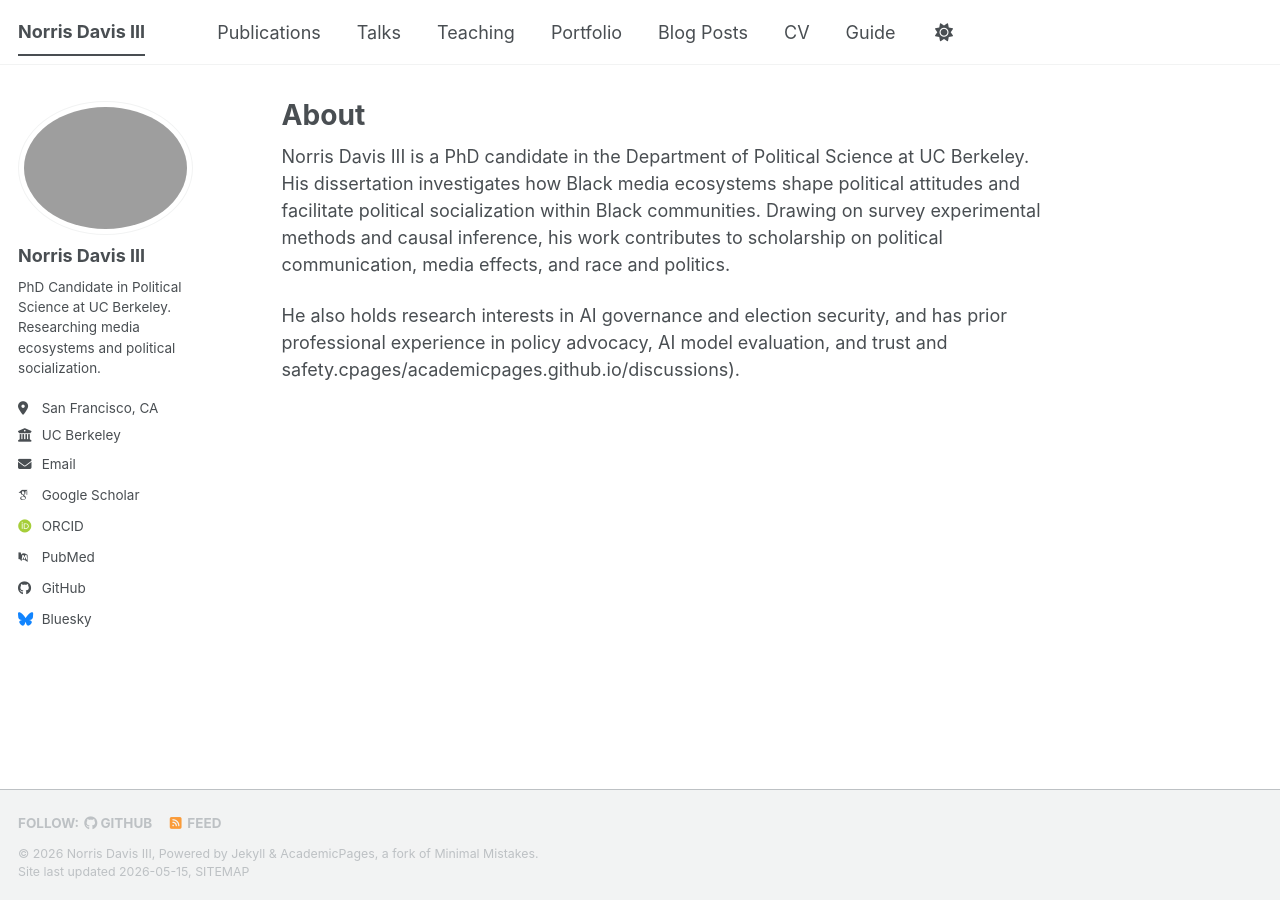
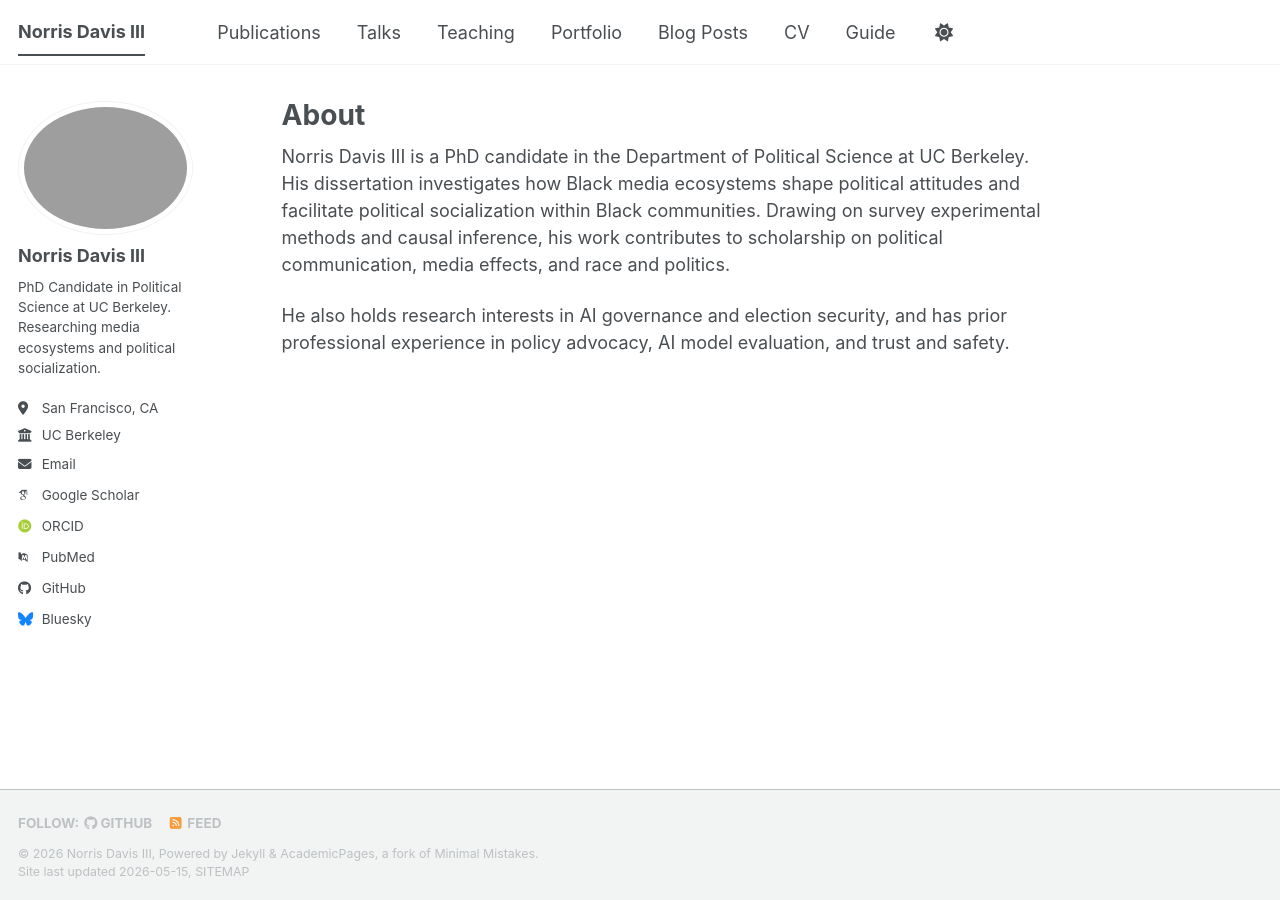
Before and after one commit to Nldavis1/norrisdavisiii, a Jekyll site: the page built from _pages/about.md, in a window 1280 px wide. Built offline with Jekyll 4.4.1, drawn with Linux system fonts in a browser that asks for light colours; some web fonts are replaced; a script bundle is joined from its source files by our own code; library files that are not in the unit come from our copies.

Commit message:
Update about.md

```diff
--- a/_pages/about.md
+++ b/_pages/about.md
@@ -9,4 +9,4 @@ redirect_from:
 
 Norris Davis III is a PhD candidate in the Department of Political Science at UC Berkeley. His dissertation investigates how Black media ecosystems shape political attitudes and facilitate political socialization within Black communities. Drawing on survey experimental methods and causal inference, his work contributes to scholarship on political communication, media effects, and race and politics.
 
-He also holds research interests in AI governance and election security, and has prior professional experience in policy advocacy, AI model evaluation, and trust and safety.cpages/academicpages.github.io/discussions).
+He also holds research interests in AI governance and election security, and has prior professional experience in policy advocacy, AI model evaluation, and trust and safety.
```
